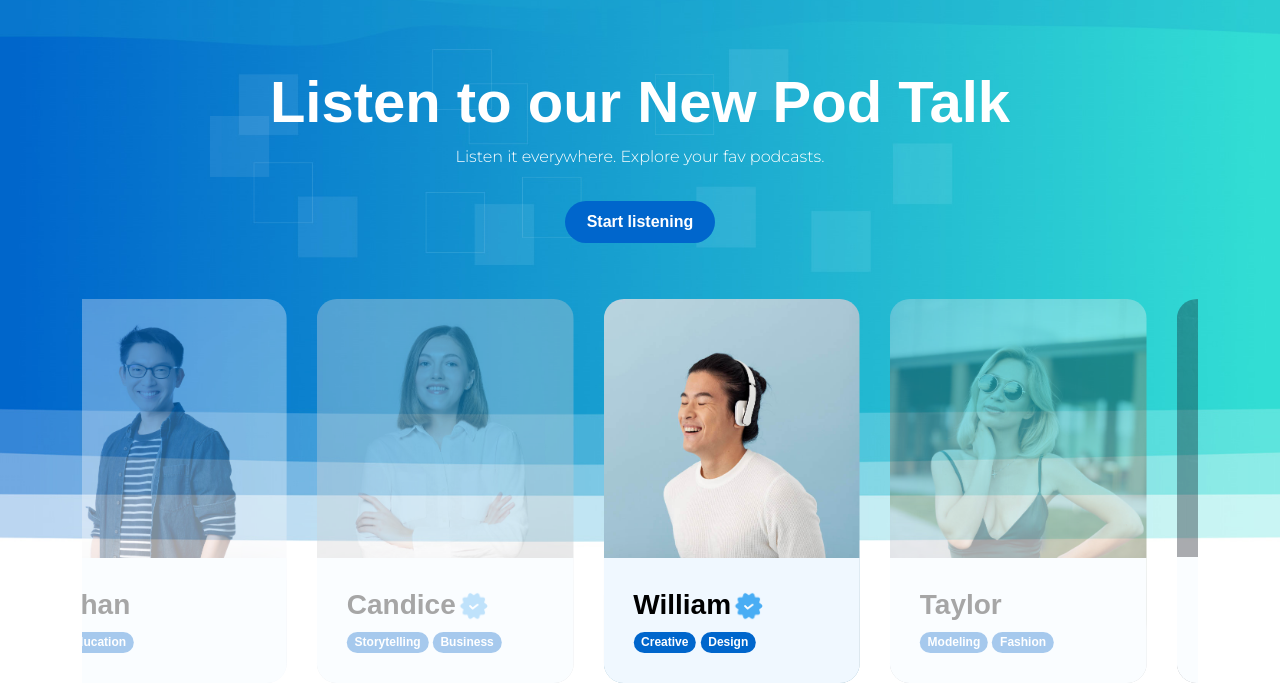
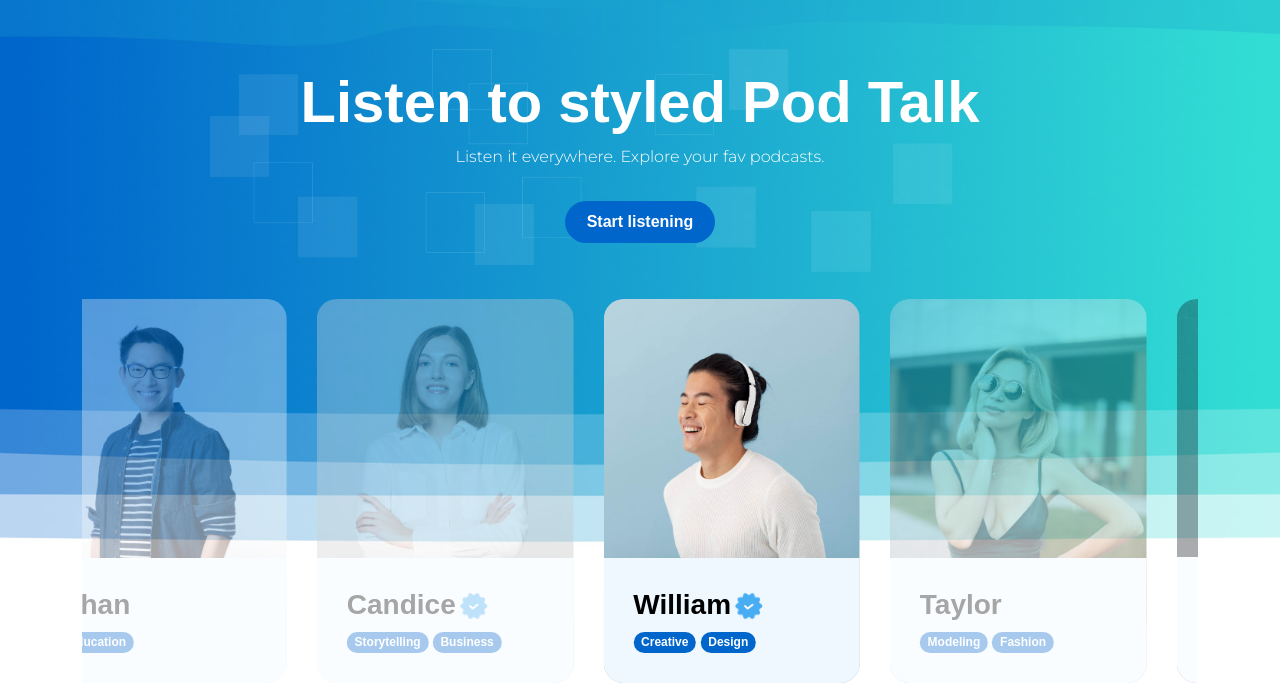
Before and after one commit to Sahils1112/AWS_Pipeline, a plain HTML site: page index.html in a window 1280 px wide. Shown: the part 133-818 px from the top of the page. Drawn offline with Linux system fonts and the light colour scheme; a web font is replaced by a local one.

Commit message:
Update index.html

```diff
--- a/index.html
+++ b/index.html
@@ -7,7 +7,7 @@
         <meta name="description" content="">
         <meta name="author" content="">
 
-        <title>Pod Talk - GenZ Fashion Style</title>
+        <title>Pod Talk - new Fashion Style</title>
 
         <!-- CSS FILES -->
         <link rel="preconnect" href="https://fonts.googleapis.com">
@@ -98,7 +98,7 @@ https://templatemo.com/tm-584-pod-talk
 
                         <div class="col-lg-12 col-12">
                             <div class="text-center mb-5 pb-2">
-                                <h1 class="text-white">Listen to our New Pod Talk</h1>
+                                <h1 class="text-white">Listen to styled Pod Talk</h1>
 
                                 <p class="text-white">Listen it everywhere. Explore your fav podcasts.</p>
 
```
